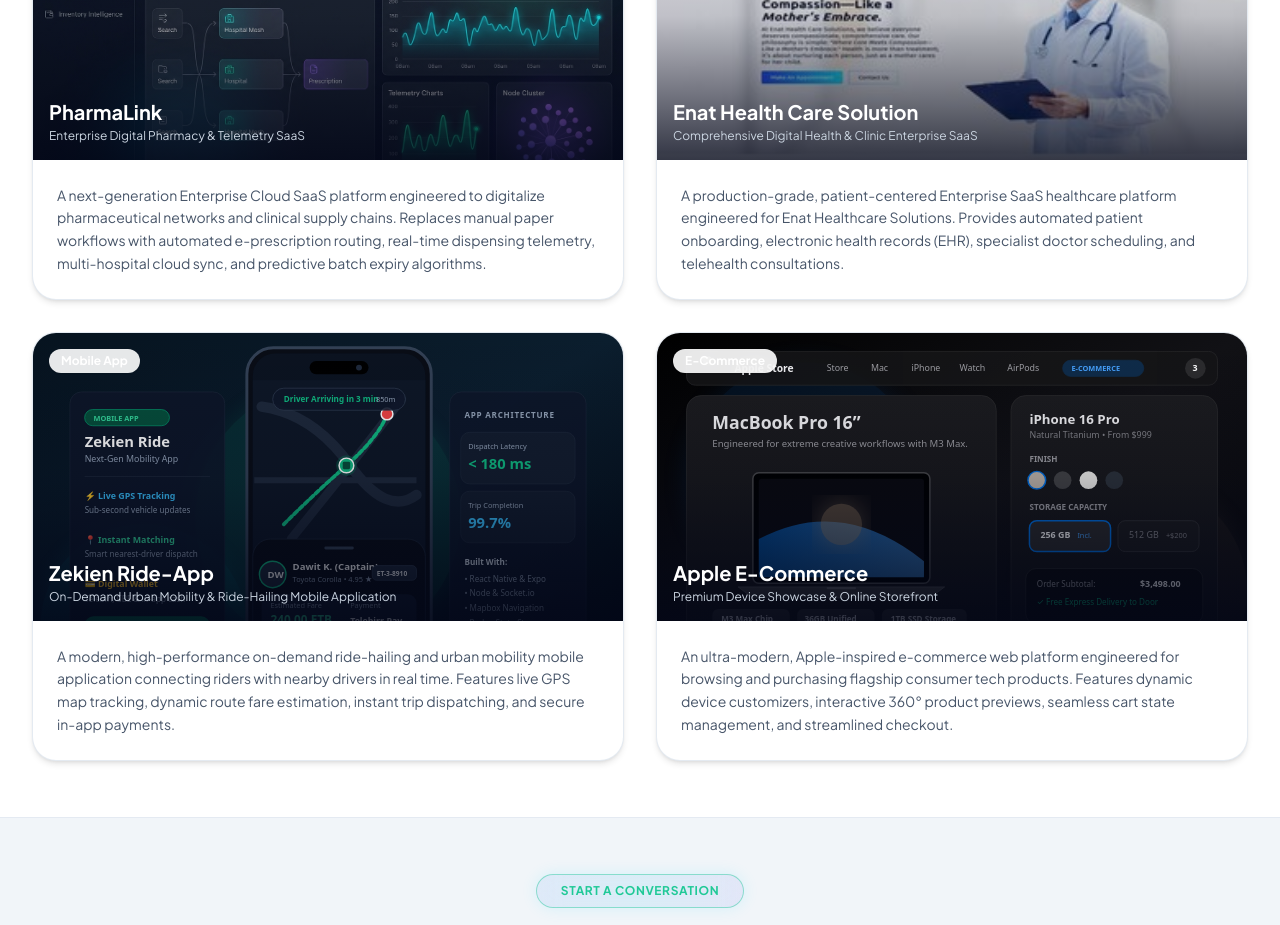
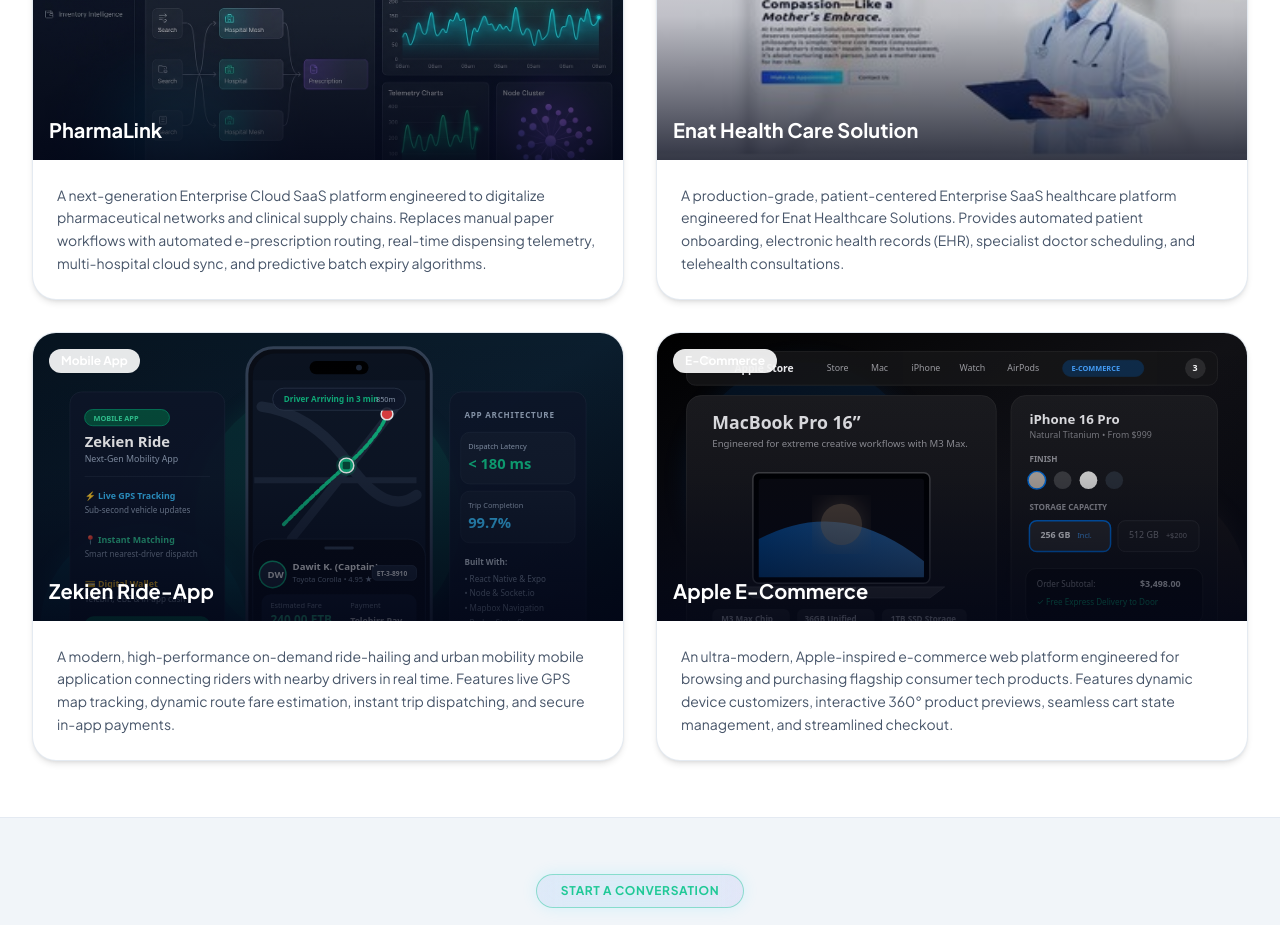
Before and after one commit to meseretshumye/Resume, a React (Vite) app: page / in a window 1280 px wide. Shown: the part 4880-5805 px from the top of the page. Built offline with nearby package versions, Linux system fonts and the light colour scheme.

Commit message:
style(projects): remove subtitle from all project preview cards

```diff
--- a/src/components/Projects.jsx
+++ b/src/components/Projects.jsx
@@ -89,9 +89,6 @@ export default function Projects({ projects }) {
                 {/* Bottom title inside image */}
                 <div className="absolute bottom-4 left-4 right-4 text-white">
                   <h3 className="text-xl font-bold">{project.title}</h3>
-                  <p className="text-xs text-slate-300 mt-0.5">
-                    {project.subtitle}
-                  </p>
                 </div>
               </div>
 
```
